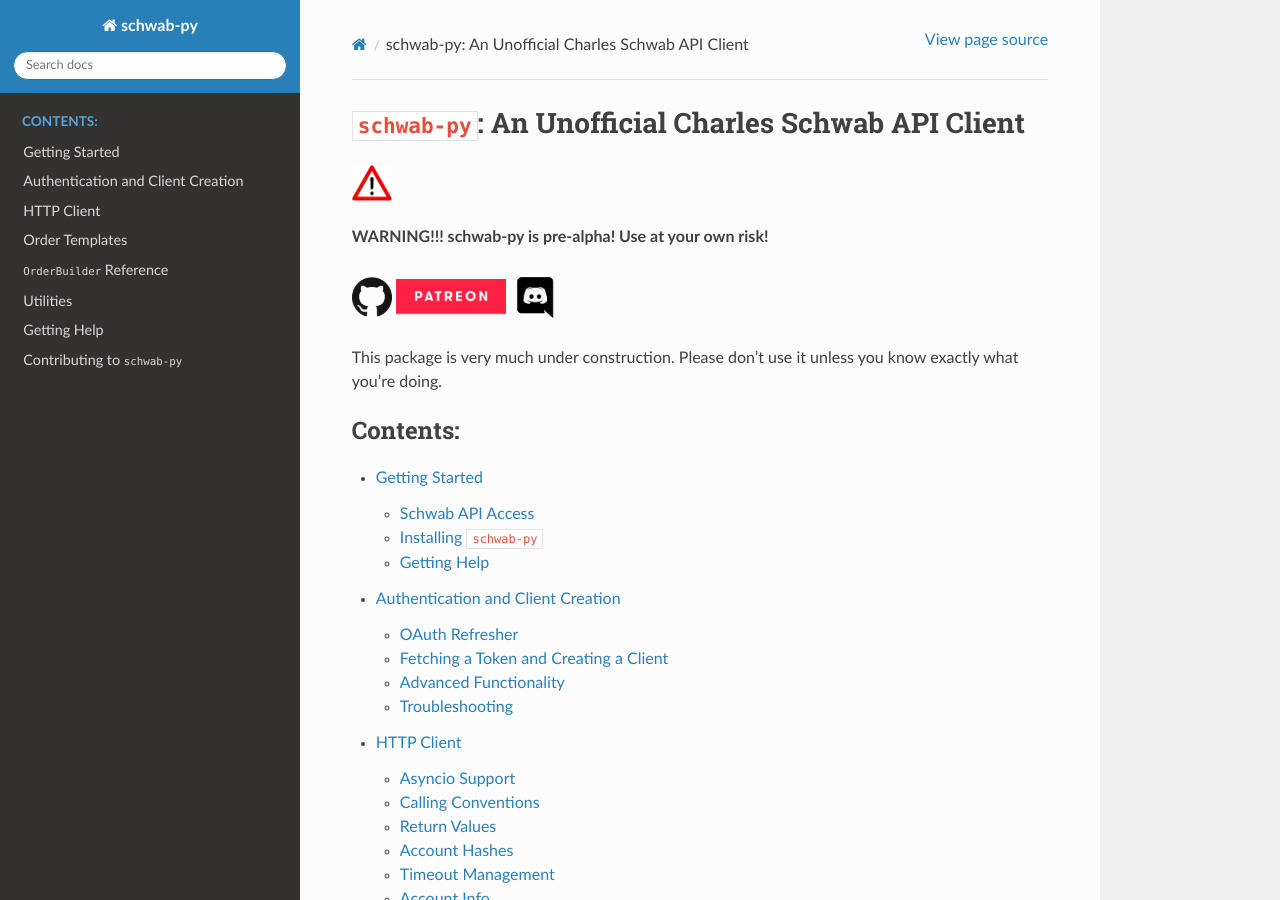
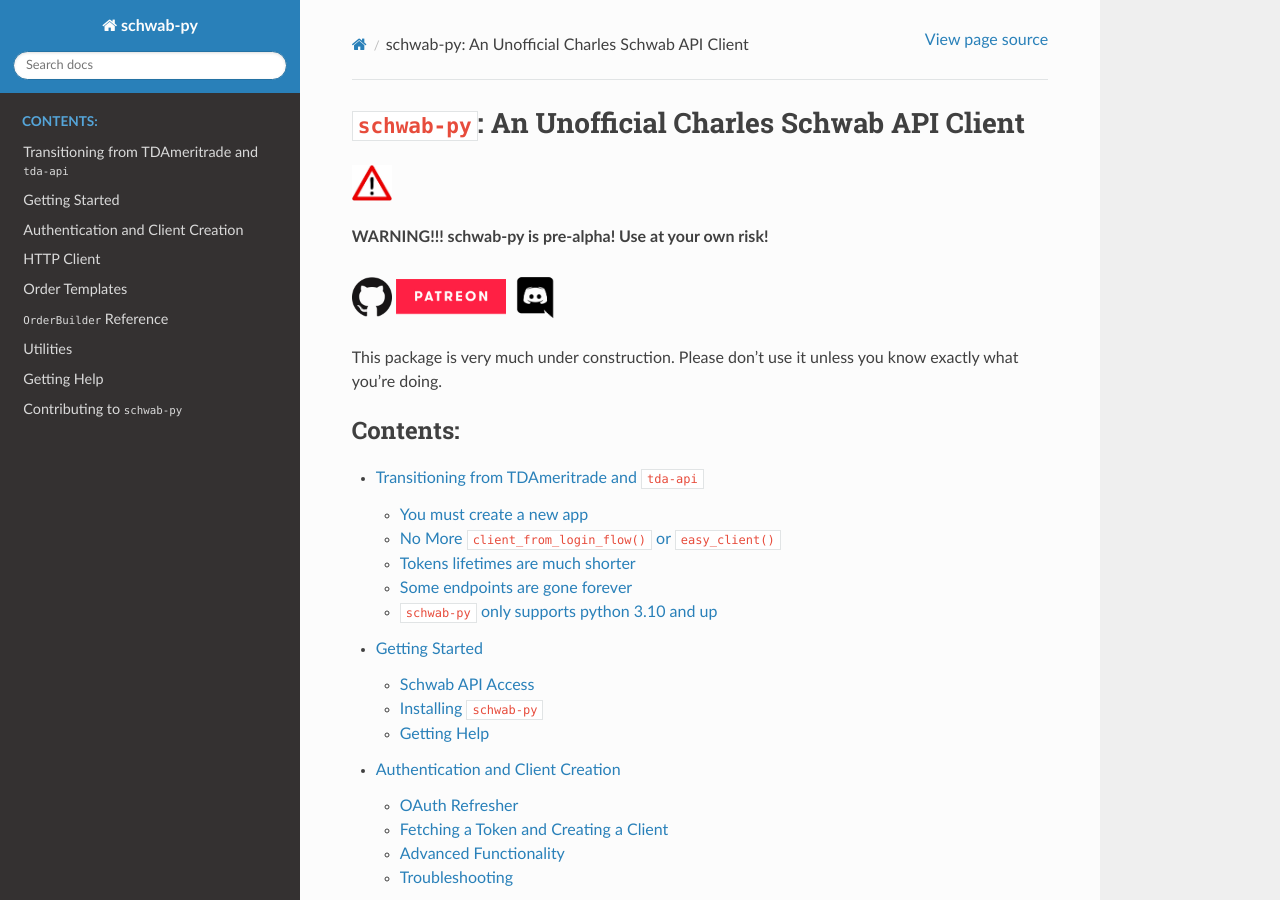
Before and after one commit to Hu1kSmash/schwab-py, a Sphinx documentation site: the page built from docs/index.rst, in a window 1280 px wide and 900 px high. Built offline with Sphinx 7.4.7 and the Read the Docs theme 2.0.0, drawn with Linux system fonts in a browser that asks for light colours; some of the changed lines change nothing that is shown.

Commit message:
Added TDA transition documentation

```diff
--- a/docs/index.rst
+++ b/docs/index.rst
@@ -26,6 +26,7 @@
   :maxdepth: 2
   :caption: Contents:
 
+  tda-transition
   getting-started
   auth
   client
--- /dev/null
+++ b/docs/tda-transition.rst
@@ -0,0 +1,122 @@
+.. _tda_transition:
+
+===============================================
+Transitioning from TDAmeritrade and ``tda-api``
+===============================================
+
+*Note: If you are reading this and you are not a former tda-api user, please
+see* :ref:`getting_started`.
+
+As of May 13th, 2024, the underlying API that powered ``tda-api`` is no longer
+working. All former ``tda-api`` users must now transition to this ``schwab-py``.
+Fortunately, this library was heavy modeled on ``tda-api``, and so most users
+will find it a relatively smooth transition. However, there are some important
+differences. This page will explain them and provide guidance for adjusting.
+
+
++++++++++++++++++++++++++
+You must create a new app
++++++++++++++++++++++++++
+
+TDAmeritrade developer apps created for use with ``tda-api`` are not valid for
+use with ``schwab-py``. In order to use the new library, you must create a new
+app by following the instructions outlined in :ref:`getting_started`. Note a few
+important differences:
+
+*Application approval is no longer instant.* New apps must be approved by
+Schwab, and from the outside this process appears to be manual. Once you create
+your app, you can expect to linger in the "Approved - Pending" state for
+multiple days. Until your app status changes to "Ready For Use," you cannot do
+anything. If you encounter any issues, please check this first **before** you
+ask for help on our Discord server.
+
+*127.0.0.1 cannot be used as a callback URL.* You can still use your local
+machine, but you must enter ``localhost`` instead.
+
+*Old tokens are invalid*. Once you create your first app, you cannot re-use your
+old that worked under ``tda-api``. You must delete that one and create a new
+one.
+
+
++++++++++++++++++++++++++++++++++++++++++++++++++++++++++
+No More ``client_from_login_flow()`` or ``easy_client()``
++++++++++++++++++++++++++++++++++++++++++++++++++++++++++
+
+``tda-api`` supported a convenient flow where the library opens a browser to
+fetch a token, waits for you to complete login, and then closes the browser when
+it notices you succeeded. Schwab seems to explicitly disallow this sort of
+thing: if it notices your browser is under the control of automation software
+(like the ``selenium`` library which ``tda-api`` used to control the browser) it
+rejects all login credentials, even valid ones.
+
+At this time, all token creation must be performed through
+:meth:`client_from_manual_flow <schwab.auth.client_from_manual_flow>`. There
+*appears* to be a way to recreate most of the old ``client_from_login_flow``
+functionality, but there is no timeline on when we'll begin to experiment with
+it. Please don't pester the server with requests to implement this. You are
+advised to transition to the manual method method for the foreseeable future.
+
+
++++++++++++++++++++++++++++++++++
+Tokens lifetimes are much shorter
++++++++++++++++++++++++++++++++++
+
+When you create a token using ``tda-api``, you had up to ninety days before it
+would expire and require replacing. What's more, ``tda-api`` implemented a
+mechanism by which tokens could be refreshed beyond ninety days, meaning for
+most users tokens were effectively eternal.
+
+This is no longer the case. Schwab's documentation indicates that tokens are
+valid for only seven days, after which they must be deleted and regenerated
+using the login flow described above. There appears to be no equivalent
+mechanism to the one that allowed for indefinite token use.
+
+If your code works during trading hours, we recommend making a habit of
+pre-emptively cycling your token on Sunday before the market opens so that you
+aren't surprised by an invalid token on Monday morning.
+
+It's important to underscore: this is a constraint imposed and enforced by
+Schwab.  **The library authors have no control over this.** Please do not
+pollute our Discord server with requests to extend token lifecycles.
+
+
++++++++++++++++++++++++++++++++
+Some endpoints are gone forever
++++++++++++++++++++++++++++++++
+
+While most endpoints are have been carried over from the old API, some endpoints
+were not. In particular, saved orders and watchlists are not provided by Schwab.
+If did not export your saved orders and watchlists from TDAmeritrade before May
+10th, we're sorry, but we're pretty sure your data is gone. You're welcome to
+contact Schwab to confirm this.
+
+Again, **this is not a choice by the library authors.** Please do not go to our
+Discord server asking to recover your data or add this functionality.
+
+
+++++++++++++++++++++++++++++++++++++++++++++++
+``schwab-py`` only supports python 3.10 and up
+++++++++++++++++++++++++++++++++++++++++++++++
+
+``schwab-py`` depends heavily on async/await syntax and libraries for both its
+functionality and development harnesses. The python ecosystem has been migrating
+from older, less elegant implementations of these concepts for years. At the
+time of ``tda-api``'s writing (early 2020), support for these features was still
+being evolving, and so the library was written with many concessions to the
+older style in mind.
+
+Fast forward to 2024, and the python ecosystem has pretty much fully
+transitioned to the async/await style. Since ``schwab-py`` is a brand-new
+library with no legacy users, the authors decided to shed all the old code and
+write it only modern style and libraries. This broke support for versions of
+python older than 3.10.
+
+If you attempt to ``pip install schwab-py`` on a python installation older than
+3.10, you will be greeted with something to the effect of ``Could not find a
+version that satisfies the requirement schwab-py``. You must install a newer
+version of python before you can use ``schwab-py``. We recommend using ``pyenv``
+to manage your python installations.
+
+Note further that this library will periodically shed support for obsolete
+versions of python, as outlined on `this page
+<https://devguide.python.org/versions/>`__.
```
